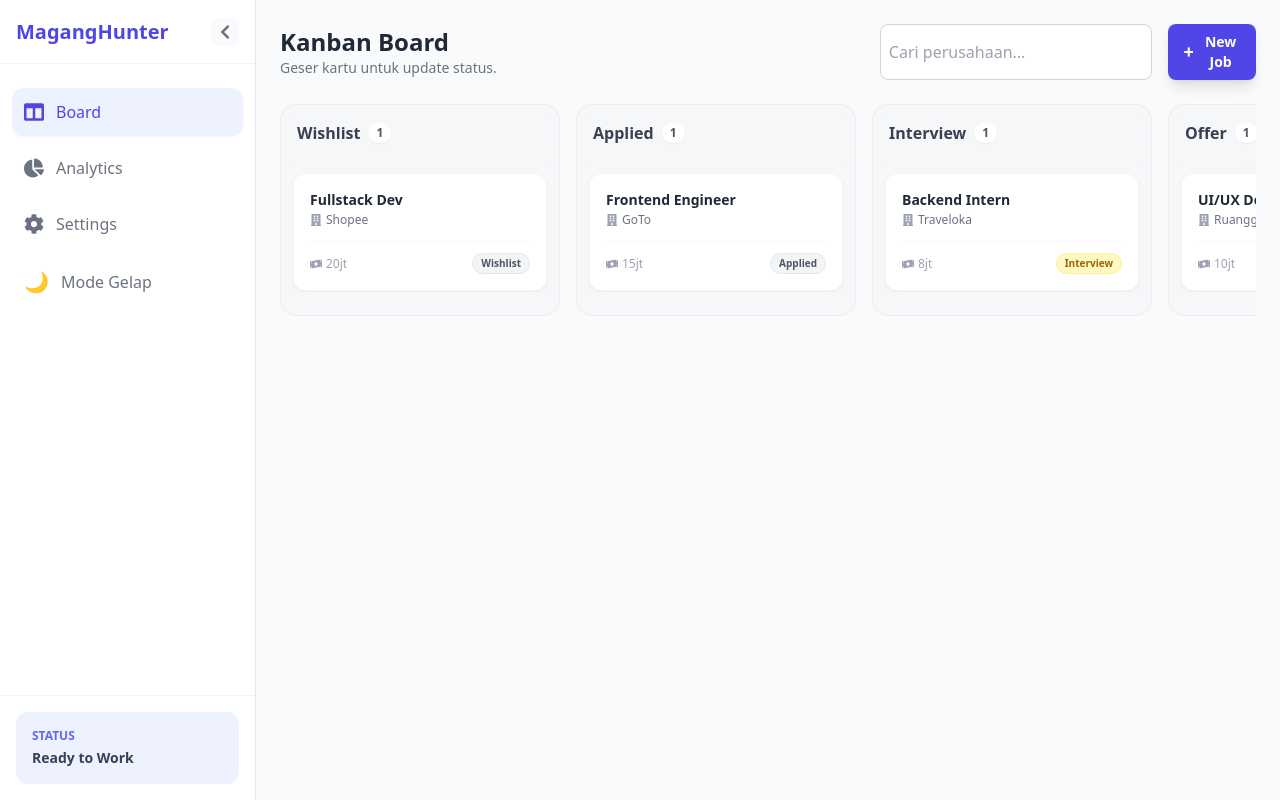
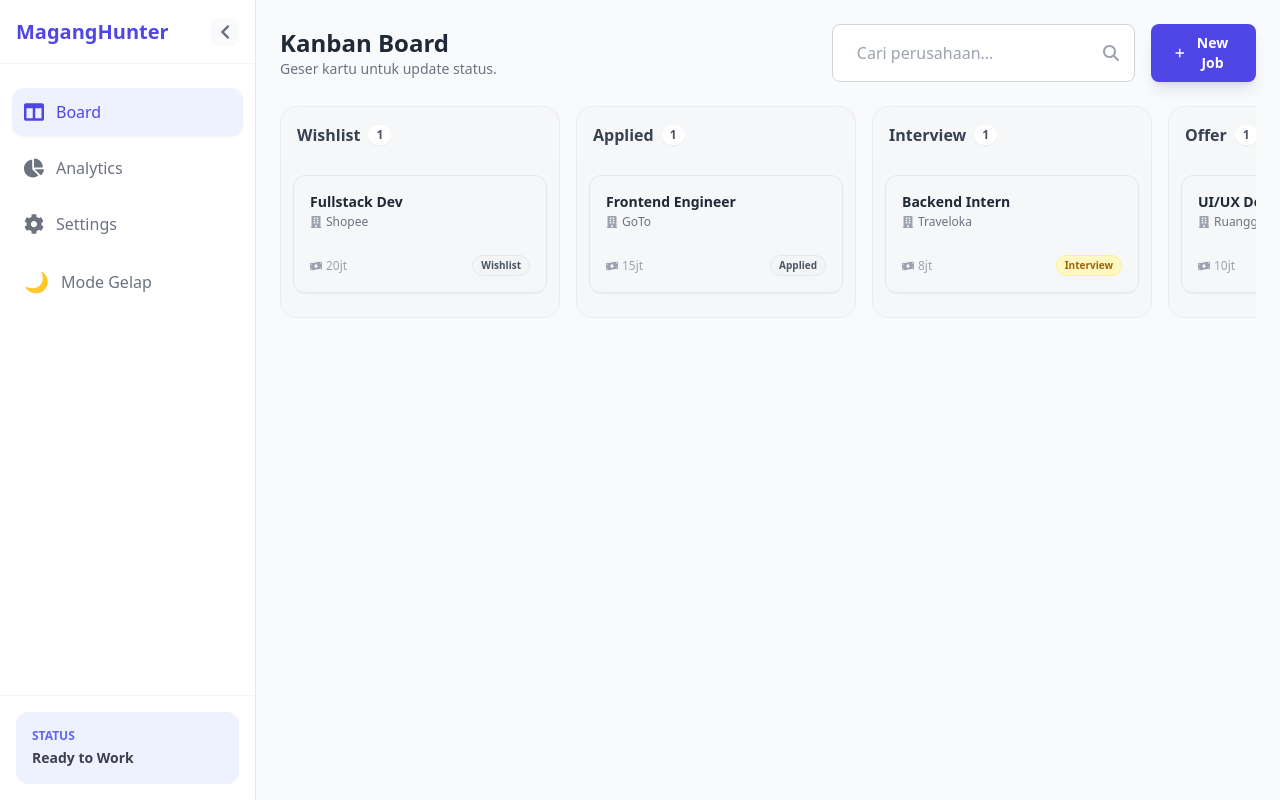
Before and after one commit to mhmdzulfikar/job-application-tracker, a React (Vite) app: page / in a window 1280 px wide. Built offline with nearby package versions, Linux system fonts and the light colour scheme; the HTML template or start-up script is replaced by a standard one.

Commit message:
Update Search

```diff
--- a/src/components/JobCard.jsx
+++ b/src/components/JobCard.jsx
@@ -33,7 +33,7 @@ const JobCard = ({ job, onDelete, onEdit }) => {
         style={style}
         {...listeners}
         {...attributes}
-        className="bg-white p-4 rounded-xl shadow-sm border border-gray-100 hover:shadow-md transition-all cursor-grab active:cursor-grabbing mb-3 group relative z-10"
+        className="dark:bg-white p-4 rounded-xl shadow-sm border dark:border-gray-100 hover:shadow-md transition-all cursor-grab active:cursor-grabbing mb-3 group relative z-10"
     >
 
       {/* --- TOMBOL AKSI (Muncul pas hover) --- */}
@@ -47,12 +47,10 @@ const JobCard = ({ job, onDelete, onEdit }) => {
                 e.stopPropagation(); // Stop biar ga dikira mau nge-drag
                 onEdit();
             }}
-            className="p-1.5 text-gray-400 hover:text-blue-500 hover:bg-blue-50 rounded-md"
+            className="p-1.5 dark:bg-gray-700 text-gray-400 hover:text-blue-500 hover:bg-blue-50 rounded-md"
         >
             <FaPen size={10} />
         </button>
-
-
 
 
         {/* Tombol Delete */}
@@ -61,7 +59,7 @@ const JobCard = ({ job, onDelete, onEdit }) => {
                 e.stopPropagation();
                 onDelete(job.id);
             }}
-            className="p-1.5 text-gray-400 hover:text-red-500 hover:bg-red-50 rounded-md"
+            className="p-1.5 dark:bg-gray-700 text-gray-400 hover:text-red-500 hover:bg-red-50 rounded-md"
         >
             <FaTrash size={10} />
         </button>
@@ -71,7 +69,7 @@ const JobCard = ({ job, onDelete, onEdit }) => {
       {/* Header */}
       <div className="flex justify-between items-start mb-2 pr-6"> {/* pr-6 biar ga nabrak tombol */}
         <div>
-            <h3 className="font-bold text-gray-800 text-sm">{job.position}</h3>
+            <h3 className="font-bold text-gray-800  text-sm">{job.position}</h3>
             <div className="flex items-center gap-1 text-xs text-gray-500 font-medium mt-0.5">
                 <FaBuilding className="text-gray-400" />
                 {job.company}
--- a/src/pages/Dashboard.jsx
+++ b/src/pages/Dashboard.jsx
@@ -4,7 +4,7 @@ import { initialJobs, columns } from "../data/initialData";
 import JobCard from "../components/JobCard";
 import KanbanColumn from "../components/KanbanColumn";
 import AddJobModal from "../components/AddJobModal";
-import { FaPlus } from "react-icons/fa";
+import { FaPlus, FaMagnifyingGlass } from "react-icons/fa6";
 
 export default function Dashboard() {
   // =========================================
@@ -32,14 +32,6 @@ export default function Dashboard() {
   // =========================================
   // 2. SIDE EFFECTS (PENJAGA)
   // =========================================
-
-
-  useEffect(() => {
-    const savedJobs = localStorage.getItem("magang-jobs");
-    if (savedJobs) {
-      setJobs(JSON.parse(savedJobs));
-    }
-  }, []); // <--- Kurung siku kosong artinya kerja sekali doang pas awal
 
   // Auto-Save: Setiap kali 'jobs' berubah, simpan ke LocalStorage biar data gak ilang pas refresh.
   useEffect(() => {
@@ -140,18 +132,28 @@ export default function Dashboard() {
             <p className="text-sm text-gray-500">Geser kartu untuk update status.</p>
           </div>
 
-          <div className="flex gap-4">
-            <input
-              type="text"
-              placeholder="Cari perusahaan..."
-              className="p-2 border border-gray-300 rounded-lg w-full max-w-xs outline-none focus:ring-2 focus:ring-indigo-500"
-              onChange={(e) => setSearchTerm(e.target.value)}
-            />
+          <div className="flex gap-4" >
+            <div className="relative w-full max-w-xs">
+                <input
+                  type="text"
+                  placeholder="Cari perusahaan..."
+                  value={searchTerm} // Pastikan value terikat ke state
+                  className="py-4 px-6 border border-gray-300 rounded-lg w-full outline-none focus:ring-2 focus:ring-indigo-500"
+                  onChange={(e) => setSearchTerm(e.target.value)}
+                />
+
+                {/* Ikon hanya muncul JIKA searchTerm kosong */}
+                {!searchTerm && (
+                  <FaMagnifyingGlass
+                    className="absolute right-4 top-1/2 -translate-y-1/2 text-gray-400 pointer-events-none"
+                  />
+                )}
+              </div>
 
             {/* Tombol New Job */}
             <button
               onClick={openAddModal}
-              className="flex items-center gap-2 bg-indigo-600 text-white px-4 py-2 rounded-lg text-sm font-semibold hover:bg-indigo-700 shadow-lg transition-all"
+              className="flex items-center gap-2 bg-indigo-600 text-white px-6 py-2 rounded-lg text-sm font-semibold hover:bg-indigo-700 shadow-lg transition-all"
             >
               <FaPlus /> New Job
             </button>
```
